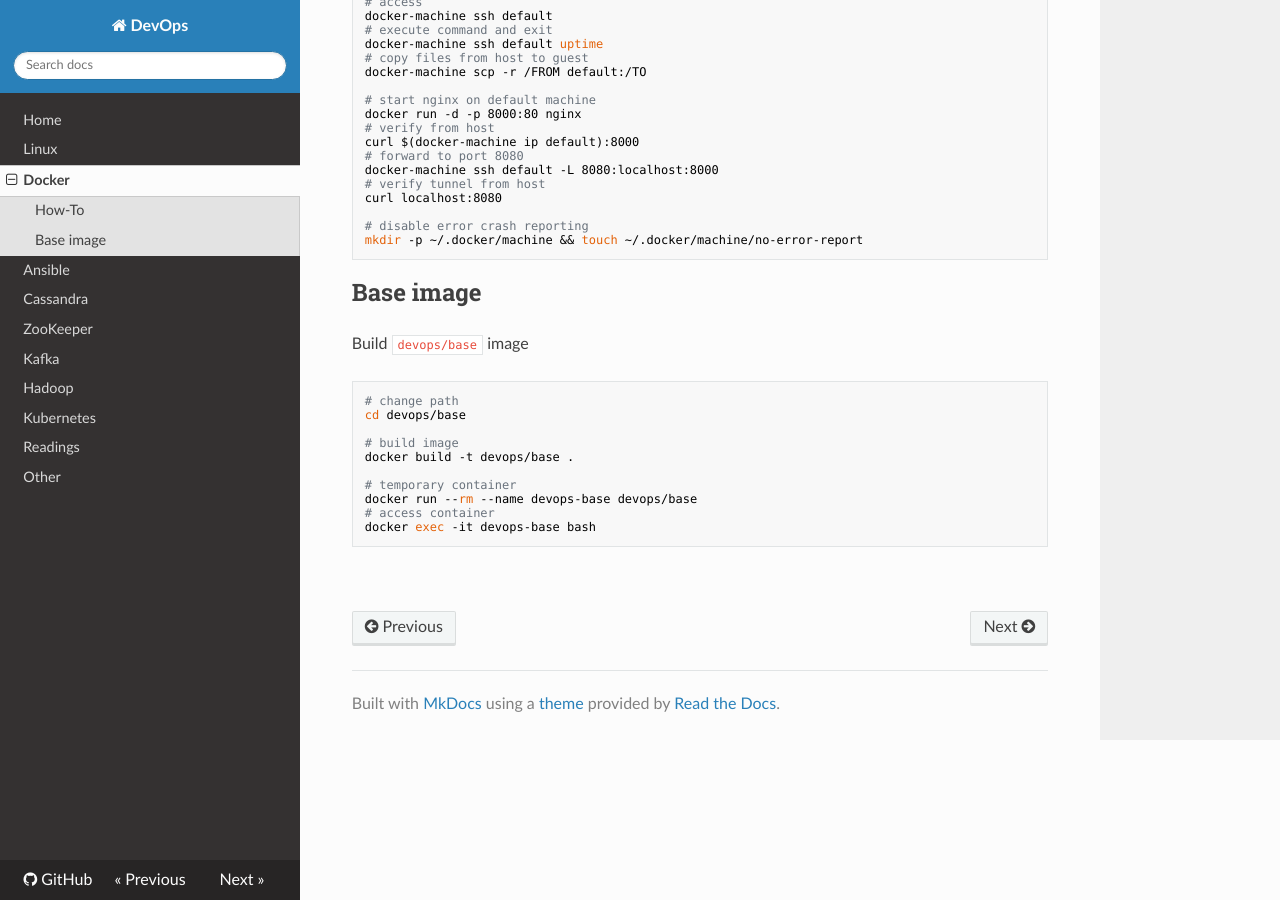
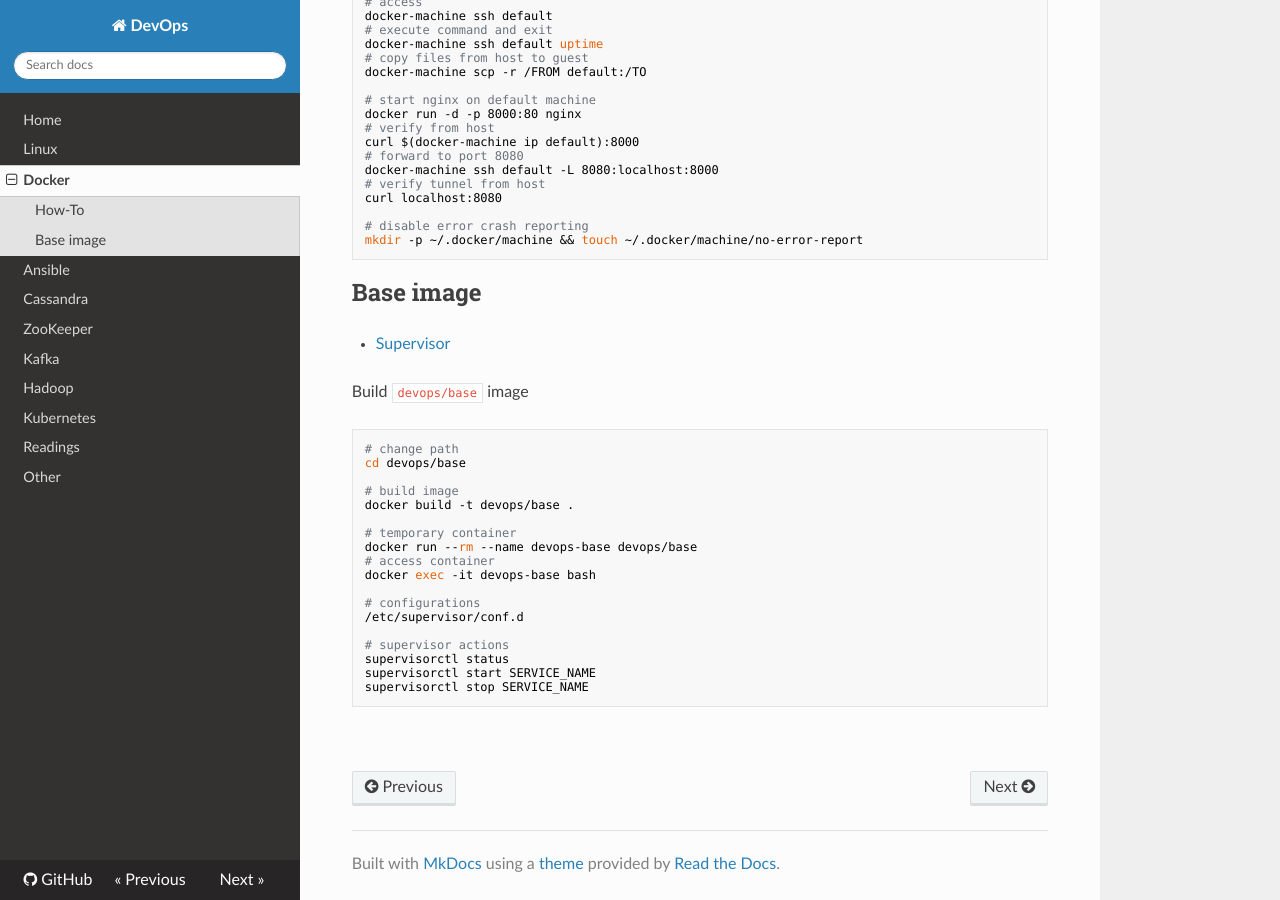
Before and after one commit to niqdev/devops, an MkDocs documentation site: the page built from docs/docker.md, in a window 1280 px wide and 900 px high, scrolled down 1694 px. Built offline with MkDocs 1.6.1, drawn with Linux system fonts in a browser that asks for light colours; nearby versions of some CDN libraries; old or Windows-style settings are respelled for this version of MkDocs.

````diff
--- a/dev.txt
+++ b/dev.txt
@@ -53,6 +53,9 @@ https://hackernoon.com/restful-api-designing-guidelines-the-best-practices-60e1d
 https://github.com/WhiteHouse/api-standards
 https://geemus.gitbooks.io/http-api-design/content/en/
 
+# supervisor
+https://www.digitalocean.com/community/tutorials/how-to-install-and-manage-supervisor-on-ubuntu-and-debian-vps
+
 ########## hadoop-spark ##########
 
 TODO
--- a/docs/docker.md
+++ b/docs/docker.md
@@ -116,6 +116,8 @@ mkdir -p ~/.docker/machine && touch ~/.docker/machine/no-error-report
 
 ## Base image
 
+* [Supervisor](http://supervisord.org)
+
 Build `devops/base` image
 ```bash
 # change path
@@ -128,6 +130,14 @@ docker build -t devops/base .
 docker run --rm --name devops-base devops/base
 # access container
 docker exec -it devops-base bash
+
+# configurations
+/etc/supervisor/conf.d
+
+# supervisor actions
+supervisorctl status
+supervisorctl start SERVICE_NAME
+supervisorctl stop SERVICE_NAME
 ```
 
 <br>
````
Also changed, not shown: docs/kafka.md (+8 -1 lines), 5 other files.
